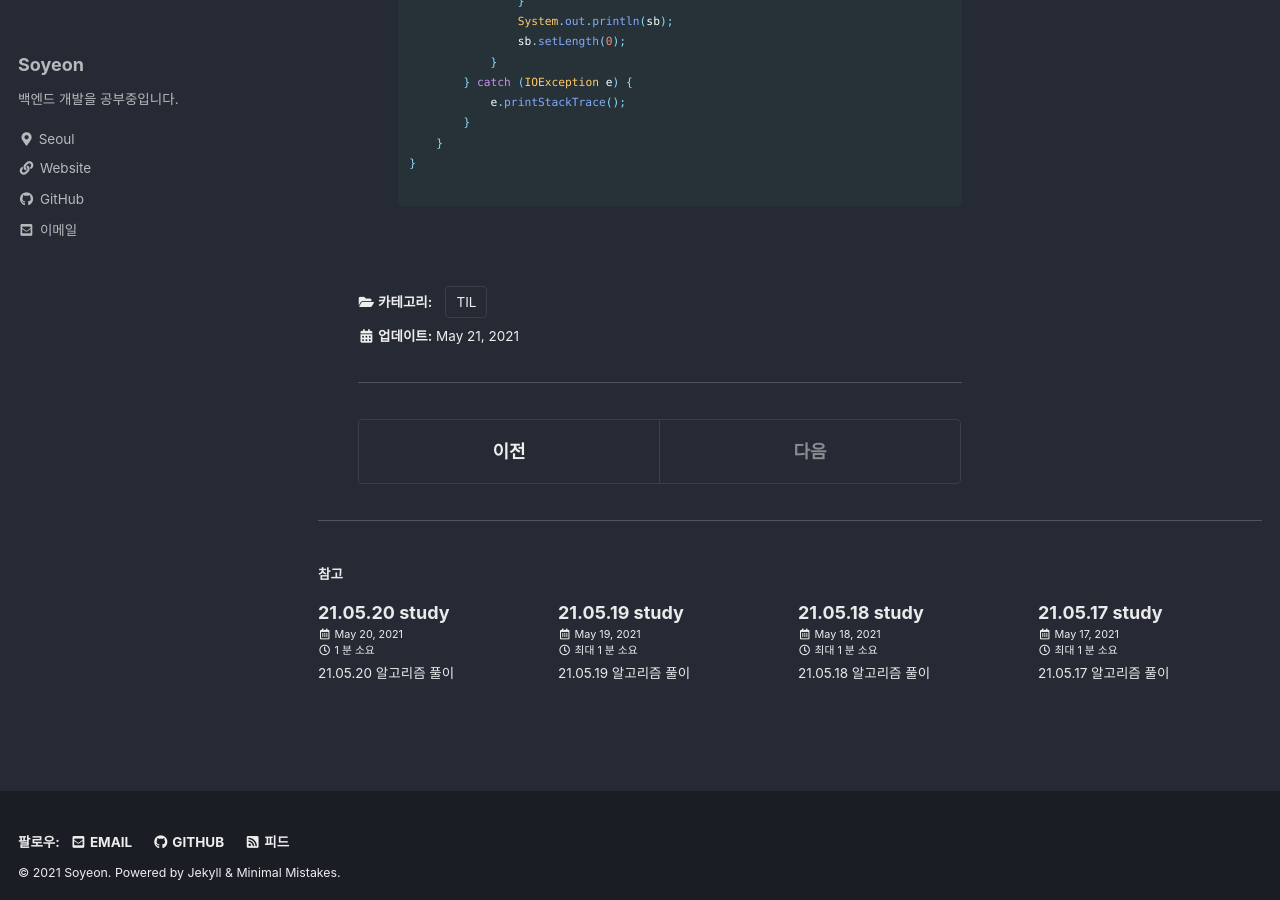
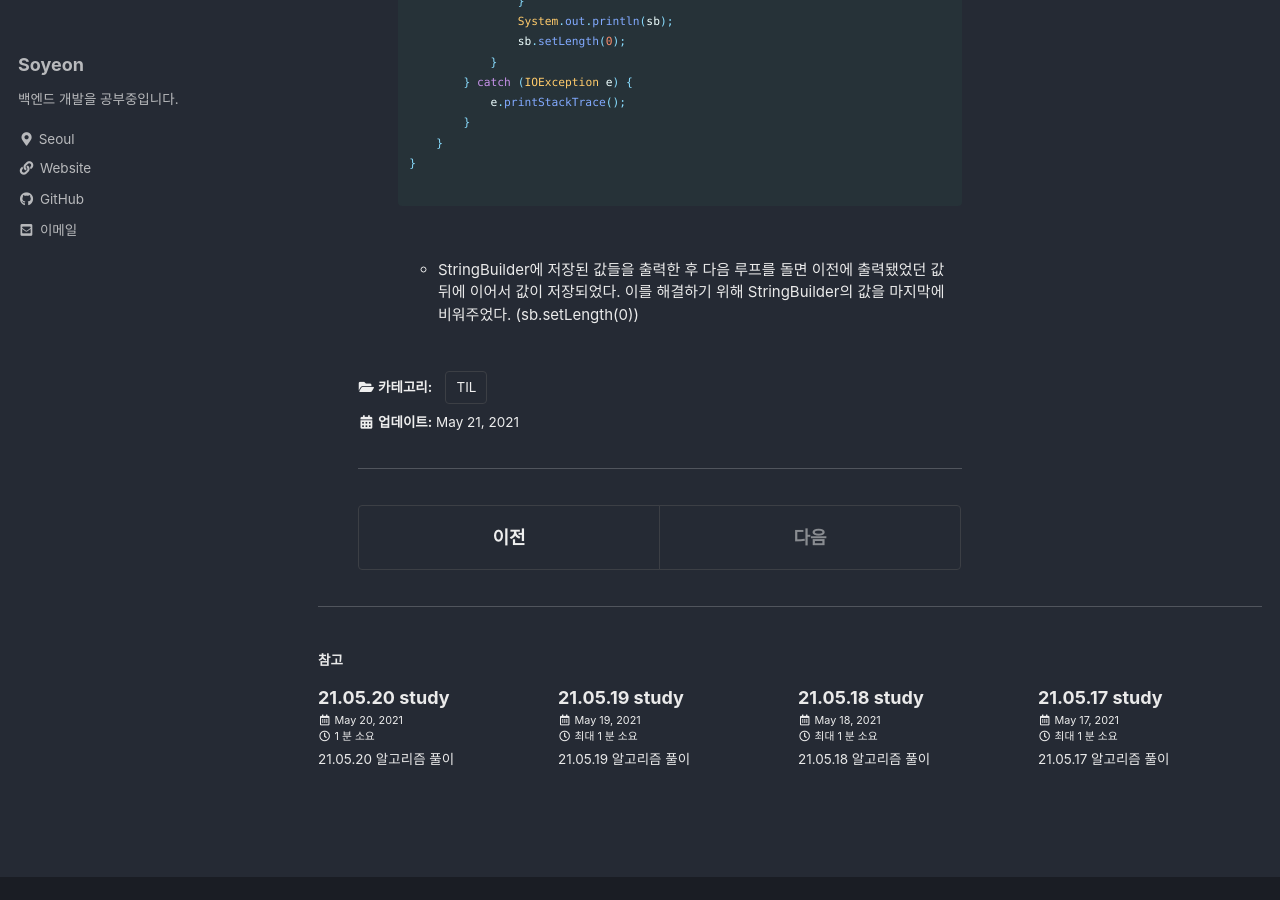
Before and after one commit to liv660/liv660.github.io, a Jekyll site: the page built from _posts/TIL/21.05.study/2021-05-21-210521.md, in a window 1280 px wide and 900 px high, scrolled down 808 px. Built offline with Jekyll 4.4.1, drawn with Linux system fonts in a browser that asks for light colours; cached includes are drawn as plain includes.

Commit message:
Update 05.21 TIL

````diff
--- a/_posts/TIL/21.05.study/2021-05-21-210521.md
+++ b/_posts/TIL/21.05.study/2021-05-21-210521.md
@@ -45,3 +45,5 @@ categories:
 
   ```
 <br />
+
+  + StringBuilder에 저장된 값들을 출력한 후 다음 루프를 돌면 이전에 출력됐었던 값 뒤에 이어서 값이 저장되었다. 이를 해결하기 위해 StringBuilder의 값을 마지막에 비워주었다. (sb.setLength(0))
````
